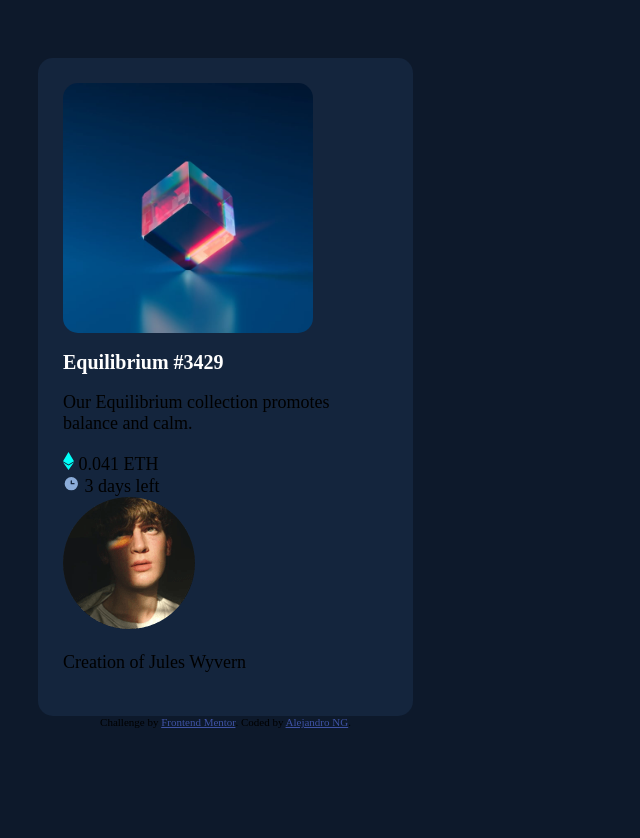
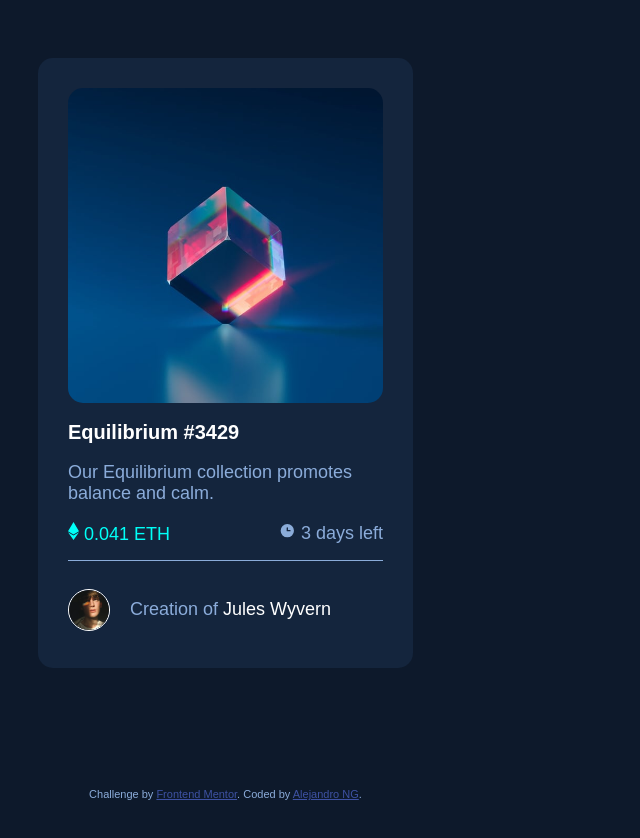
Before and after one commit to alenorgue/nft-preview-card-component-main, a plain HTML site: page index.html in a window 1280 px wide. Shown: the whole page, without its empty margins (0-640 px from the left). Before the commit the page ends 800 px from the top, so only its background shows below. Drawn offline with Linux system fonts and the light colour scheme.

Commit message:
Finished

```diff
--- a/index.html
+++ b/index.html
@@ -9,8 +9,8 @@
   <link rel="icon" type="image/png" sizes="32x32" href="./images/favicon-32x32.png">
   <link rel="stylesheet" href="styles.css">
   <title>Frontend Mentor | NFT preview card component</title>
-
-  <!-- Feel free to remove these styles or customise in your own stylesheet 👍 -->
+  <link rel="preconnect" href="https://fonts.googleapis.com">
+  <link rel="preconnect" href="https://fonts.gstatic.com" crossorigin>
 
 </head>
 
--- a/styles.css
+++ b/styles.css
@@ -3,20 +3,23 @@ body {
     background-color: hsl(217, 54%, 11%);
     padding: 50px 30px;
     font-size: 18px;
+    color: hsl(215, 51%, 70%);
+    font-weight: 300;
+    font-family: "Outfit", sans-serif;
 }
 
 .card {
     background-color: hsl(216, 50%, 16%);
-    padding: 25px;
+    padding: 30px;
     border-radius: 15px;
+    margin-bottom: 120px;
+    display: flex;
+    align-items: center;
+    flex-direction: column;
 }
 
 #image-equilibrium {
-    width: 250px;
-    border-radius: 15px;
-}
-
-.image {
+    width: 100%;
     border-radius: 15px;
 }
 
@@ -32,4 +35,36 @@ body {
 h1 {
     color: hsl(0, 0%, 100%);
     font-size: 20px;
+    font-weight: 600;
 }
+
+.bottom-line-info {
+    display: flex;
+    justify-content: space-between;
+    border-bottom: 0.5px solid;
+    padding-bottom: 15px;
+}
+
+.eth {
+    color: hsl(178, 100%, 50%);
+    font-weight: 400;
+}
+
+.creator {
+    display: flex;
+    justify-content: flex-start;
+    gap: 20px;
+    align-items: center;
+    width: 100%;
+    padding-top: 20px;
+}
+
+#image-avatar {
+    width: 40px;
+    border: 0.5px solid white;
+    border-radius: 100%;
+}
+
+span {
+    color: hsl(0, 0%, 100%);
+}
```
